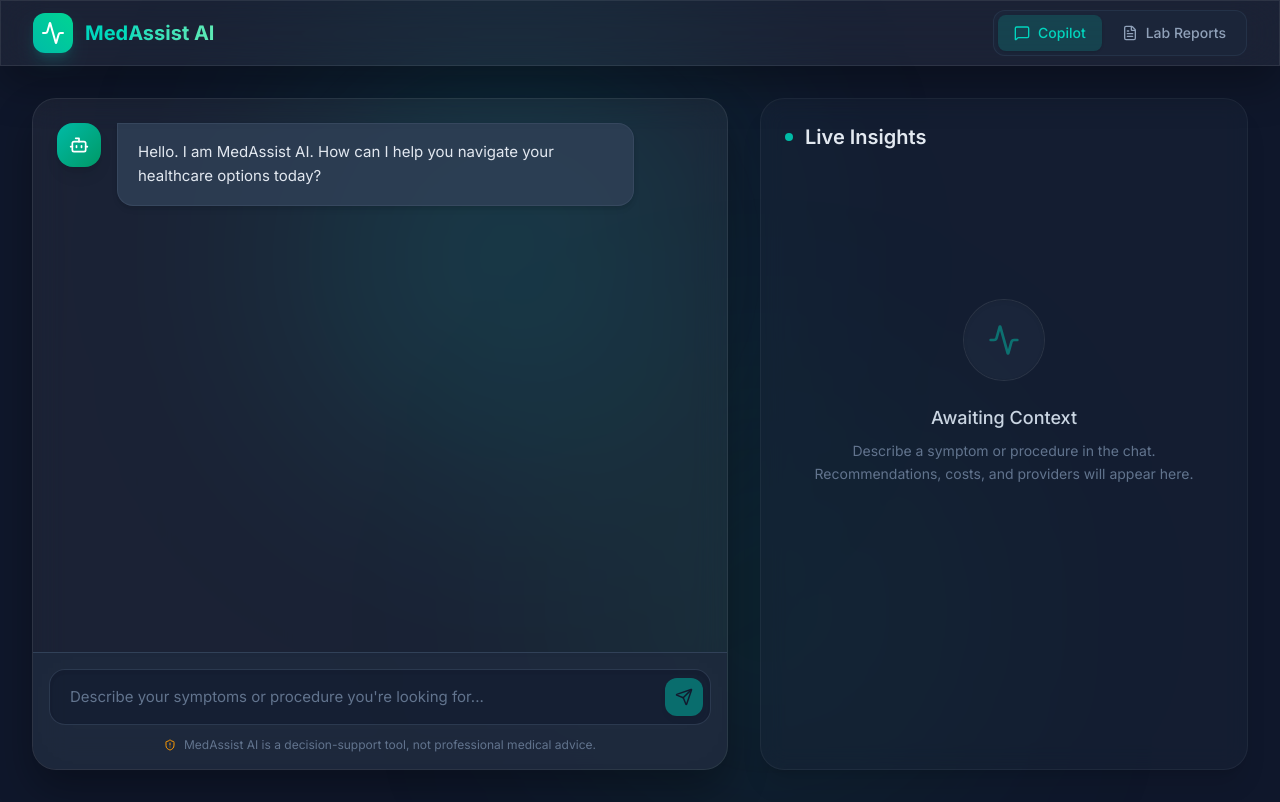
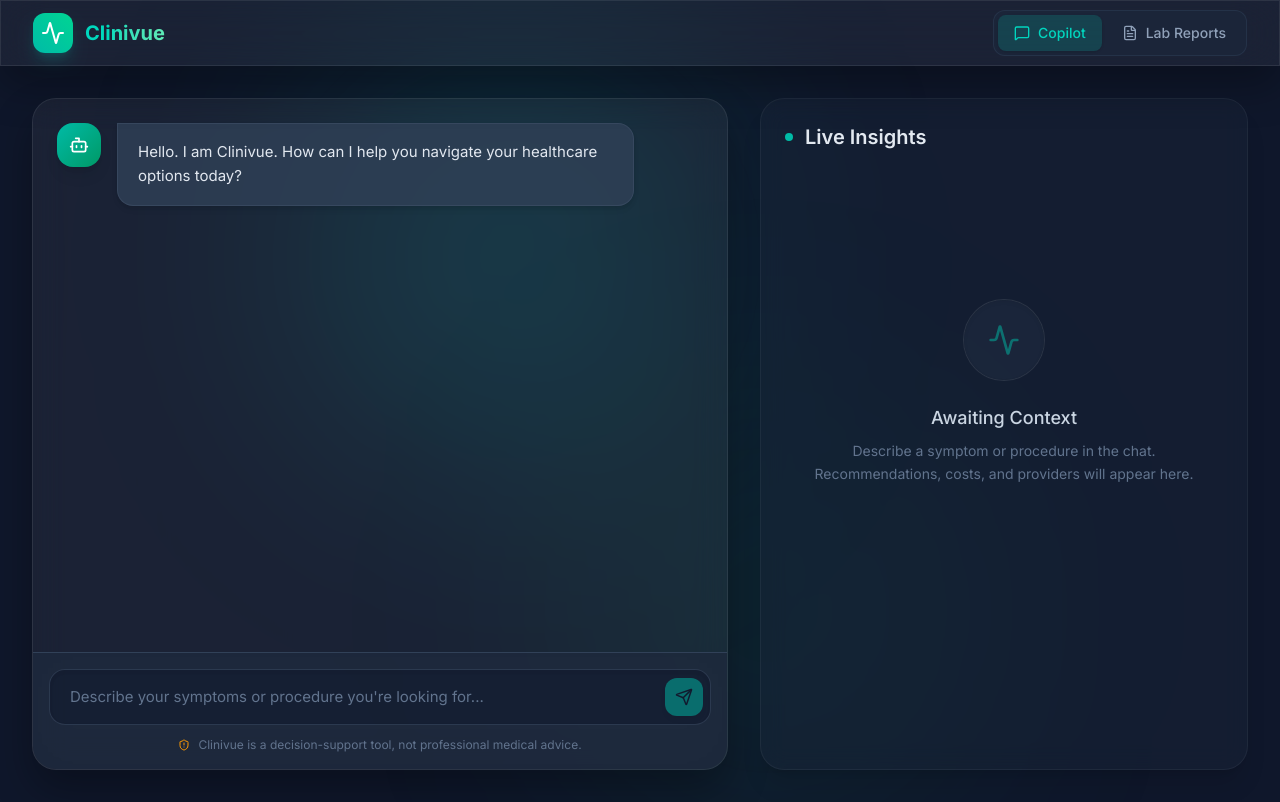
Before and after one commit to Adityapandey6969/Clinivue, a React (Vite) app in the folder frontend/: page / in a window 1280 px wide. Built offline with nearby package versions, Linux system fonts and the light colour scheme.

Commit message:
rebrand: rename MedAssist AI to Clinivue

```diff
--- a/frontend/src/App.tsx
+++ b/frontend/src/App.tsx
@@ -26,7 +26,7 @@ function App() {
                 <Activity className="w-6 h-6 text-white" />
               </div>
               <span className="text-xl font-bold bg-clip-text text-transparent bg-gradient-to-r from-teal-400 to-emerald-300">
-                MedAssist AI
+                Clinivue
               </span>
             </div>
             <div className="flex items-center space-x-1 bg-slate-800/60 rounded-xl p-1 border border-slate-700/50">
--- a/frontend/src/components/ChatInterface.tsx
+++ b/frontend/src/components/ChatInterface.tsx
@@ -18,7 +18,7 @@ export default function ChatInterface({ onContextUpdate }: ChatInterfaceProps) {
     {
       id: '1',
       role: 'assistant',
-      content: 'Hello. I am MedAssist AI. How can I help you navigate your healthcare options today?'
+      content: 'Hello. I am Clinivue. How can I help you navigate your healthcare options today?'
     }
   ]);
   const [input, setInput] = useState('');
@@ -152,7 +152,7 @@ export default function ChatInterface({ onContextUpdate }: ChatInterfaceProps) {
 
           <div className="flex items-center justify-center space-x-2 text-xs text-slate-500">
             <ShieldAlert size={12} className="text-amber-500" />
-            <span>MedAssist AI is a decision-support tool, not professional medical advice.</span>
+            <span>Clinivue is a decision-support tool, not professional medical advice.</span>
           </div>
         </div>
       </div>
```
Also changed, not shown: 2 other files (tests, documents, lock files or other folders).
